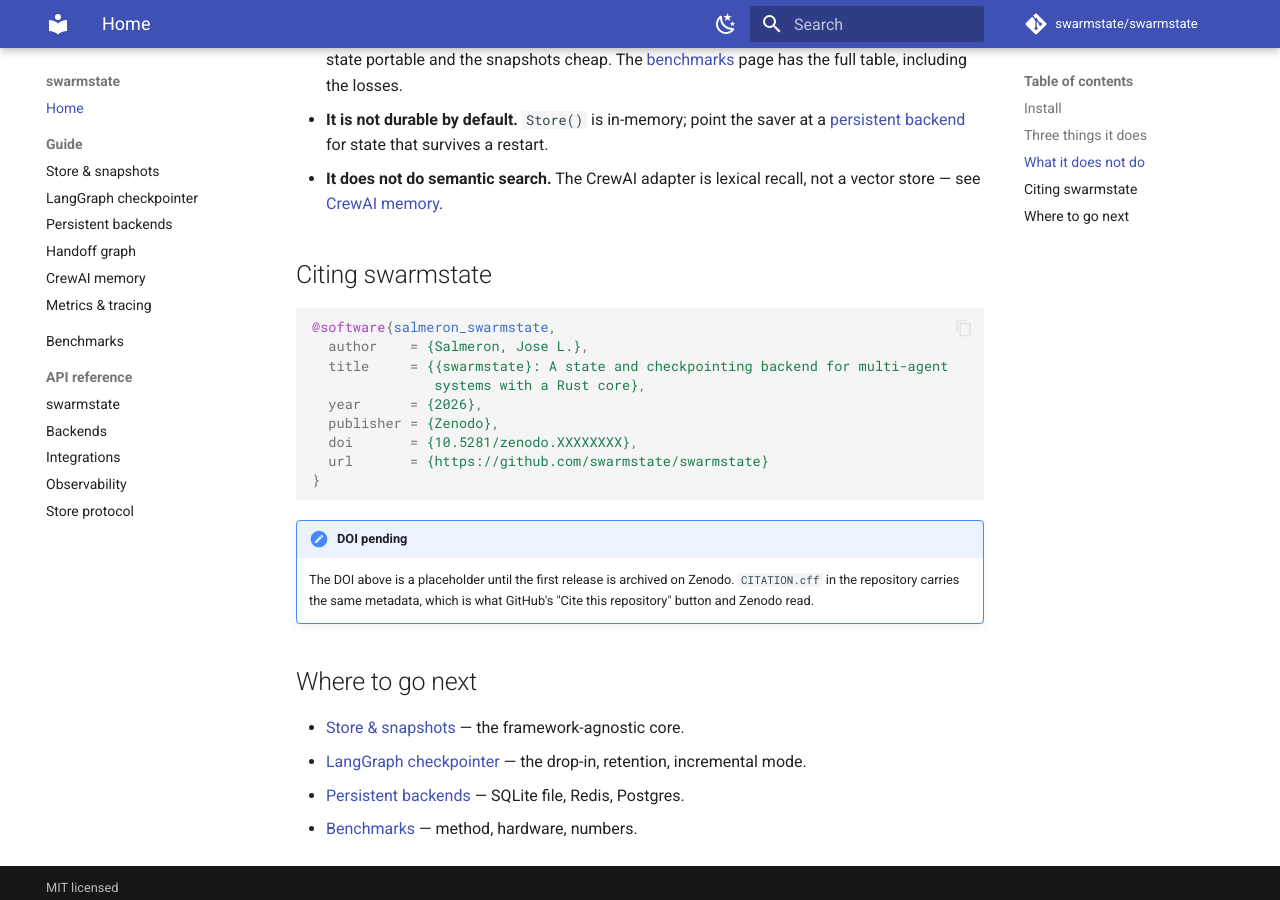
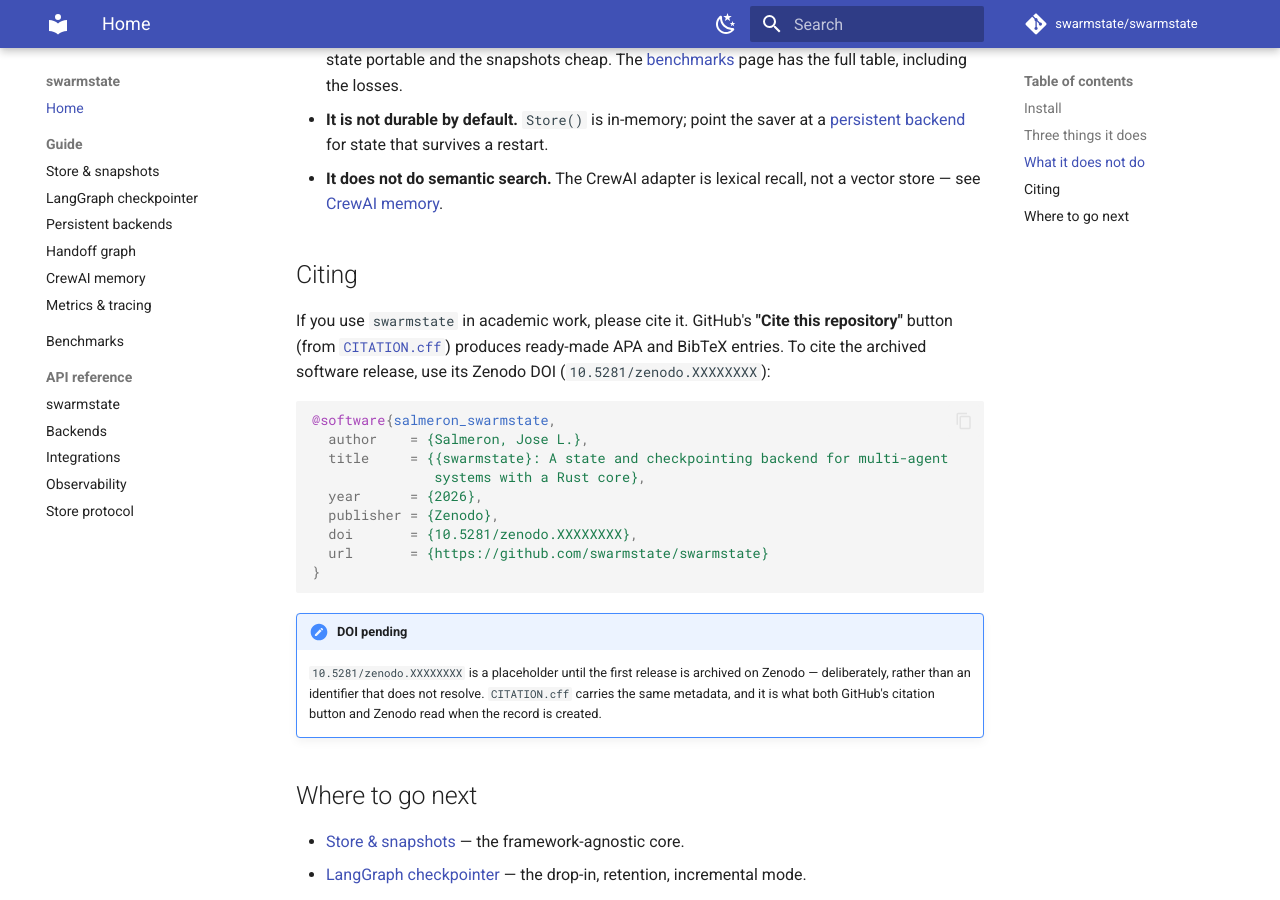
Before and after one commit to swarmstate/swarmstate, an MkDocs documentation site: the page built from docs/index.md, in a window 1280 px wide and 900 px high, scrolled down 1392 px. Built offline with MkDocs 1.6.1 and Material for MkDocs 9.7.7, drawn with Linux system fonts in a browser that asks for light colours; comment, search, counter and statistics services are not loaded.

Commit message:
docs(citing): match the structure used on the turboswarm site
Points at GitHub's "Cite this repository" button and CITATION.cff before the
BibTeX block, so readers who want APA get it without copying by hand, and
anchors the section at #citing on the docs home page.

Leaves out turboswarm's "until the accompanying paper has an arXiv identifier"
clause: that asserts a companion paper for swarmstate that may not exist.

Co-Authored-By: Claude Opus 5 (1M context) <noreply@anthropic.com>

````diff
--- a/docs/index.md
+++ b/docs/index.md
@@ -66,7 +66,13 @@ g.route("triage", {"category": "billing"})          # -> "billing", resolved in
 - **It does not do semantic search.** The CrewAI adapter is lexical recall, not a vector
   store — see [CrewAI memory](guide/crewai.md).
 
-## Citing swarmstate
+## Citing
+
+If you use `swarmstate` in academic work, please cite it. GitHub's **"Cite this
+repository"** button (from
+[`CITATION.cff`](https://github.com/swarmstate/swarmstate/blob/main/CITATION.cff))
+produces ready-made APA and BibTeX entries. To cite the archived software release, use
+its Zenodo DOI (`10.5281/zenodo.XXXXXXXX`):
 
 ```bibtex
 @software{salmeron_swarmstate,
@@ -81,9 +87,10 @@ g.route("triage", {"category": "billing"})          # -> "billing", resolved in
 ```
 
 !!! note "DOI pending"
-    The DOI above is a placeholder until the first release is archived on Zenodo.
-    `CITATION.cff` in the repository carries the same metadata, which is what
-    GitHub's "Cite this repository" button and Zenodo read.
+    `10.5281/zenodo.XXXXXXXX` is a placeholder until the first release is archived on
+    Zenodo — deliberately, rather than an identifier that does not resolve. `CITATION.cff`
+    carries the same metadata, and it is what both GitHub's citation button and Zenodo
+    read when the record is created.
 
 ## Where to go next
 
````
Also changed, not shown: README.md (+9 -5 lines).
